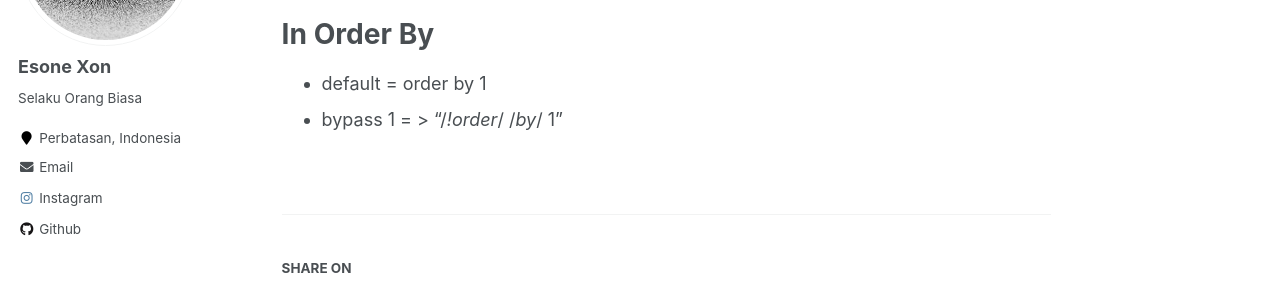
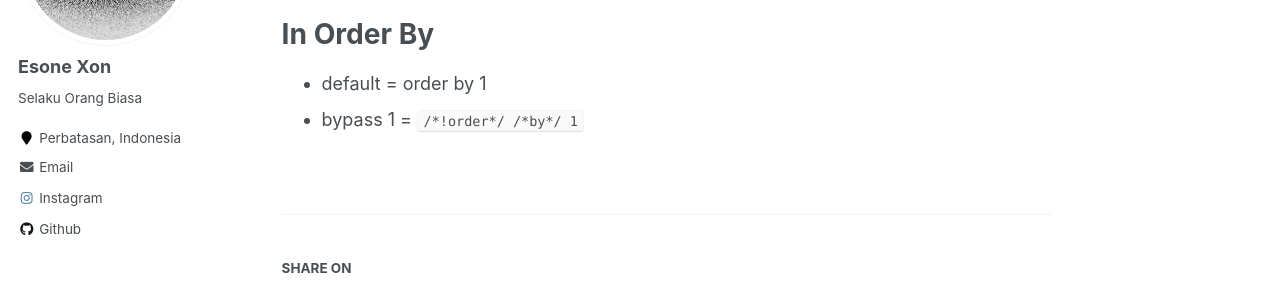
Before and after one commit to esoneXon/esoneXon.github.io, a Jekyll site: the page built from _wantToKnow/403BypassSQLI.md, in a window 1280 px wide. Shown: the part 247-531 px from the top of the page. Built offline with Jekyll 4.4.1, drawn with Linux system fonts in a browser that asks for light colours.

```diff
--- a/_wantToKnow/403BypassSQLI.md
+++ b/_wantToKnow/403BypassSQLI.md
@@ -8,4 +8,4 @@ Assalamualaikum, Cara bypass 403 saat SQL Injection ?
 
 # In Order By
 - default = order by 1
-- bypass 1 = > "/*!order*/ /*by*/ 1"
+- bypass 1 = `/*!order*/ /*by*/ 1`
```
